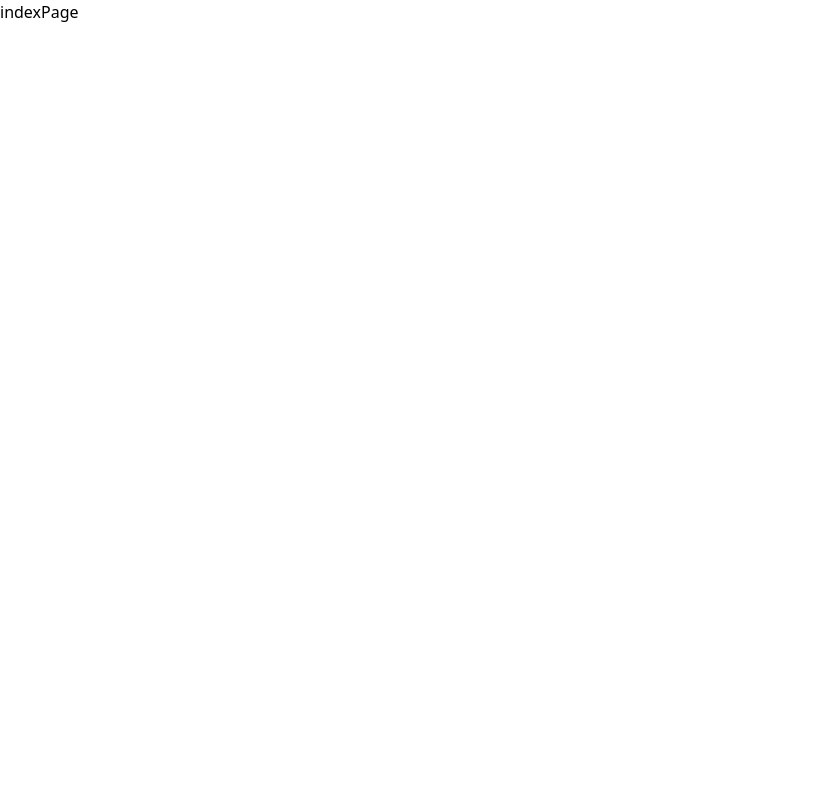
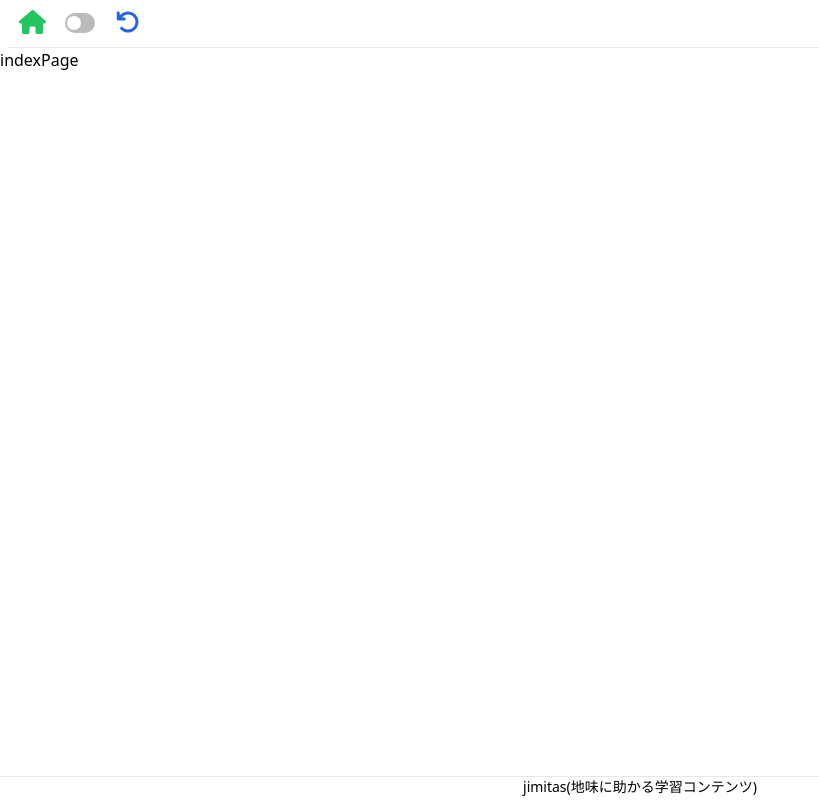
Before and after one commit to jimitas/jimitas-next14, a Next.js app: page / in a window 1280 px wide. Shown: the whole page, without its empty margins (0-819 px from the left). Built offline with nearby package versions, Linux system fonts and the light colour scheme.

Commit message:
__app,__document  雛形作成

```diff
--- a/src/pages/_app.tsx
+++ b/src/pages/_app.tsx
@@ -1,6 +1,16 @@
-import '@/styles/globals.css'
-import type { AppProps } from 'next/app'
+import { Footer } from "@/components/Footer";
+import Header from "@/components/Header";
+import "@/styles/globals.css";
+import type { AppProps } from "next/app";
 
 export default function App({ Component, pageProps }: AppProps) {
-  return <Component {...pageProps} />
+  return (
+    <div className="flex flex-col min-h-screen">
+      <Header />
+      <main className="flex-grow mt-8 md:mt-10 lg:mt-12">
+        <Component {...pageProps} />
+      </main>
+      <Footer />
+    </div>
+  );
 }
--- a/src/pages/_document.tsx
+++ b/src/pages/_document.tsx
@@ -2,7 +2,7 @@ import { Html, Head, Main, NextScript } from 'next/document'
 
 export default function Document() {
   return (
-    <Html lang="en">
+    <Html lang="jp">
       <Head />
       <body>
         <Main />
```
